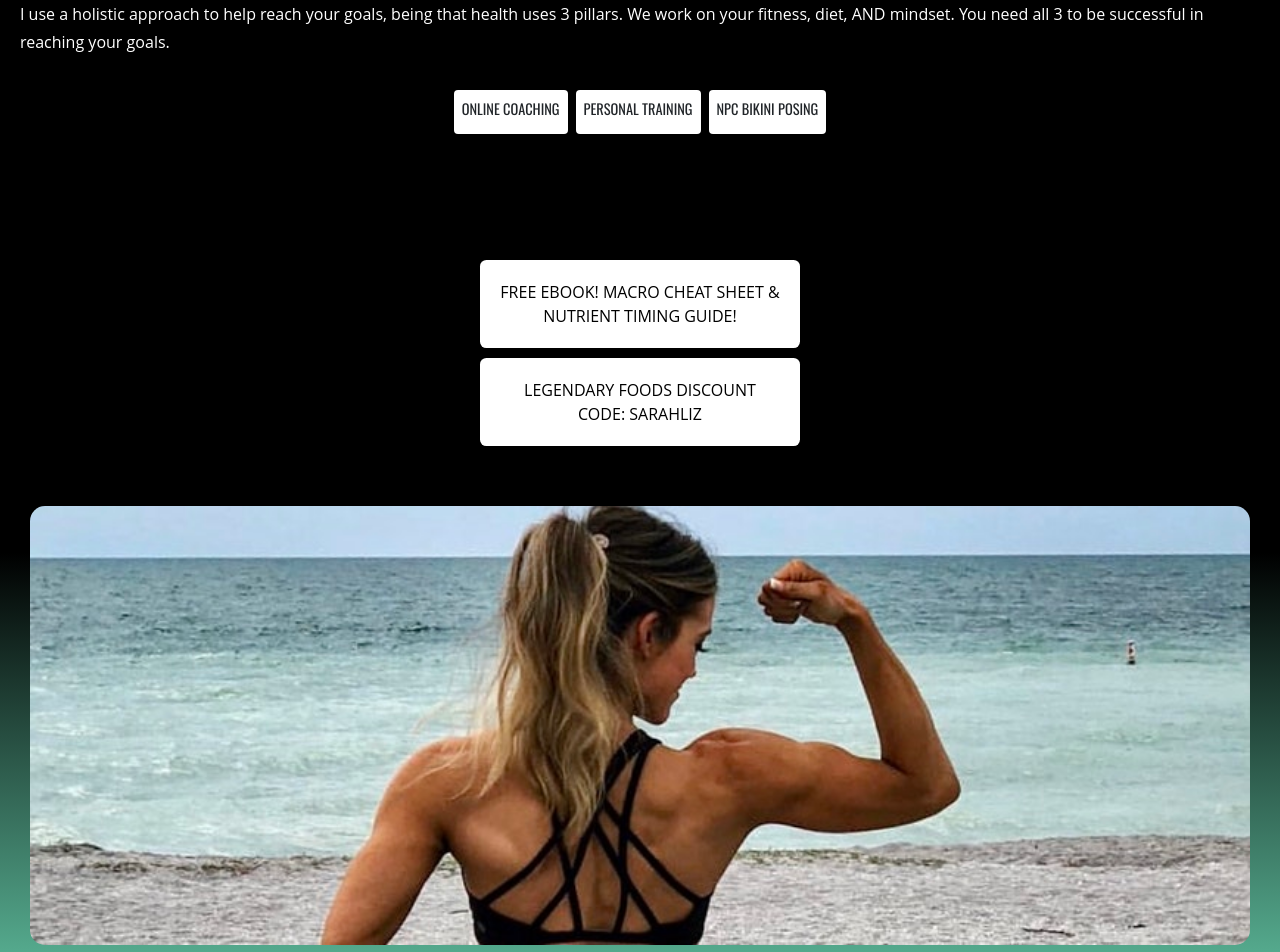
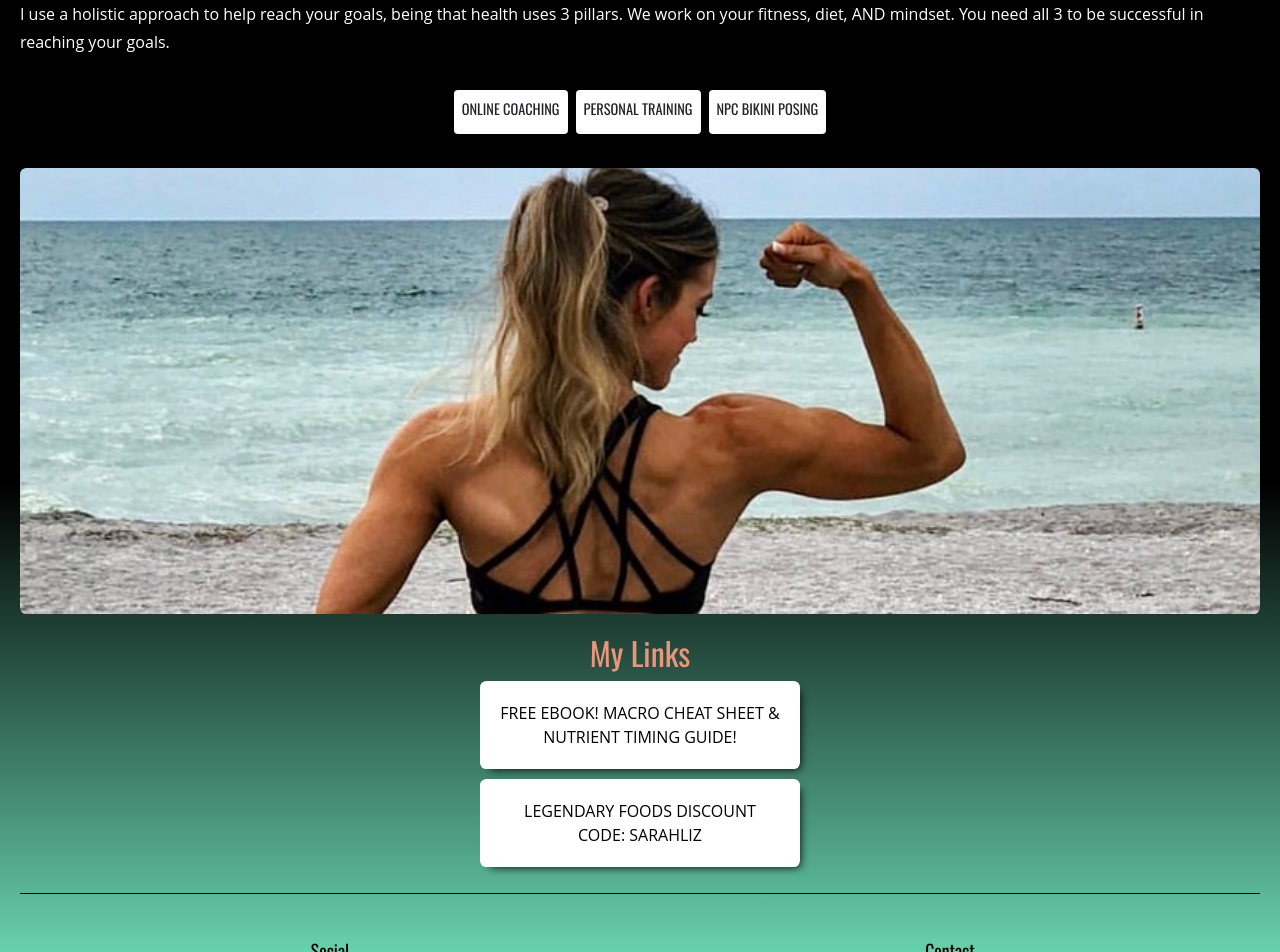
Before and after one commit to Ry-E/SarahLiz-Fitness, a React (Create React App) app: page / in a window 1280 px wide. Shown: the part 900-1852 px from the top of the page. Built offline with nearby package versions, Linux system fonts and the light colour scheme; a web font is replaced by a local one.

Commit message:
home page style touch ups

```diff
--- a/src/App.css
+++ b/src/App.css
@@ -3,6 +3,7 @@
 	--main-font-family: 'Open Sans', sans-serif;
 	--alt-font-family: '';
 	--theme-font-color: aquamarine;
+	--secondary-theme-font-color: darksalmon;
 	--main-font-color: white;
 	--alt-font-color: black;
 }
--- a/src/components/FooterComponent.js
+++ b/src/components/FooterComponent.js
@@ -5,6 +5,7 @@ import '../styles/footer.css';
 function Footer() {
 	return (
 		<div className="footer">
+			<img className="footer_img" src={beach} alt="" />
 			<div className="links_container">
 				<h2 className="links_header">My Links</h2>
 				<a href="https://gmail.us20.list-manage.com/subscribe?u=38345a5e43f450dd2589b003d&id=f28cff3b0c">
@@ -18,7 +19,7 @@ function Footer() {
 					</div>
 				</a>
 			</div>
-			<img className="footer_img" src={beach} alt="" />
+
 			<hr />
 			<div className="main_footer">
 				<div className="social">
--- a/src/styles/footer.css
+++ b/src/styles/footer.css
@@ -29,7 +29,7 @@ a {
 
 hr {
 	border: 0;
-	width: 92%;
+	width: 100%;
 	background-color: black;
 	height: 1px;
 }
@@ -40,9 +40,8 @@ hr {
 
 .footer_img {
 	width: 100%;
-	margin: 40px 0px 20px 0px;
-	padding: 10px;
-	border-radius: 25px;
+	margin-bottom: 20px;
+	border-radius: 0.4rem;
 }
 
 .main_footer {
--- a/src/styles/header.css
+++ b/src/styles/header.css
@@ -50,7 +50,7 @@
 	width: 100%;
 	margin: 0;
 	padding: 5px 0px;
-	transition: height 0.5s ease-in-out;
+	transition: height 0.3s ease-in-out;
 }
 
 .down .menuNav {
--- a/src/styles/home.css
+++ b/src/styles/home.css
@@ -56,10 +56,11 @@ li {
 	margin-bottom: 20px;
 	border-radius: 25px;
 	text-transform: uppercase;
+	box-shadow: 0px 0px 20px -12px aquamarine;
 }
 
 .program_container {
-	margin: 60px 20px;
+	margin: 60px 20px 14px;
 }
 
 .program_heading {
--- a/src/styles/program.css
+++ b/src/styles/program.css
@@ -9,10 +9,16 @@
 	font-size: 0.9rem !important;
 	text-transform: uppercase;
 	justify-content: center;
+	padding-bottom: 1rem;
 }
 .card_tab {
 	/* border-radius: 20px !important; */
 	word-wrap: normal !important;
+}
+
+.card_tab:hover {
+	background-color: darksalmon;
+	cursor: pointer;
 }
 
 .highlight {
@@ -33,17 +39,11 @@
 	letter-spacing: 0.04rem;
 }
 
-.selected_card_container {
-	padding-top: 1rem;
-}
-
 .selected_card {
-	/* border-radius: 0 !important; */
+	margin-bottom: 35px;
 	border: none;
-	/* box-shadow: 6px 6px 0px darksalmon; */
 	font-family: var(--main-font-family);
 	color: black;
-	/* box-shadow: 3px 3px 7px darksalmon;  */
 	box-shadow: 3px 3px 7px black;
 }
 
```
Also changed, not shown: 1 other file (tests, documents, lock files or other folders).
